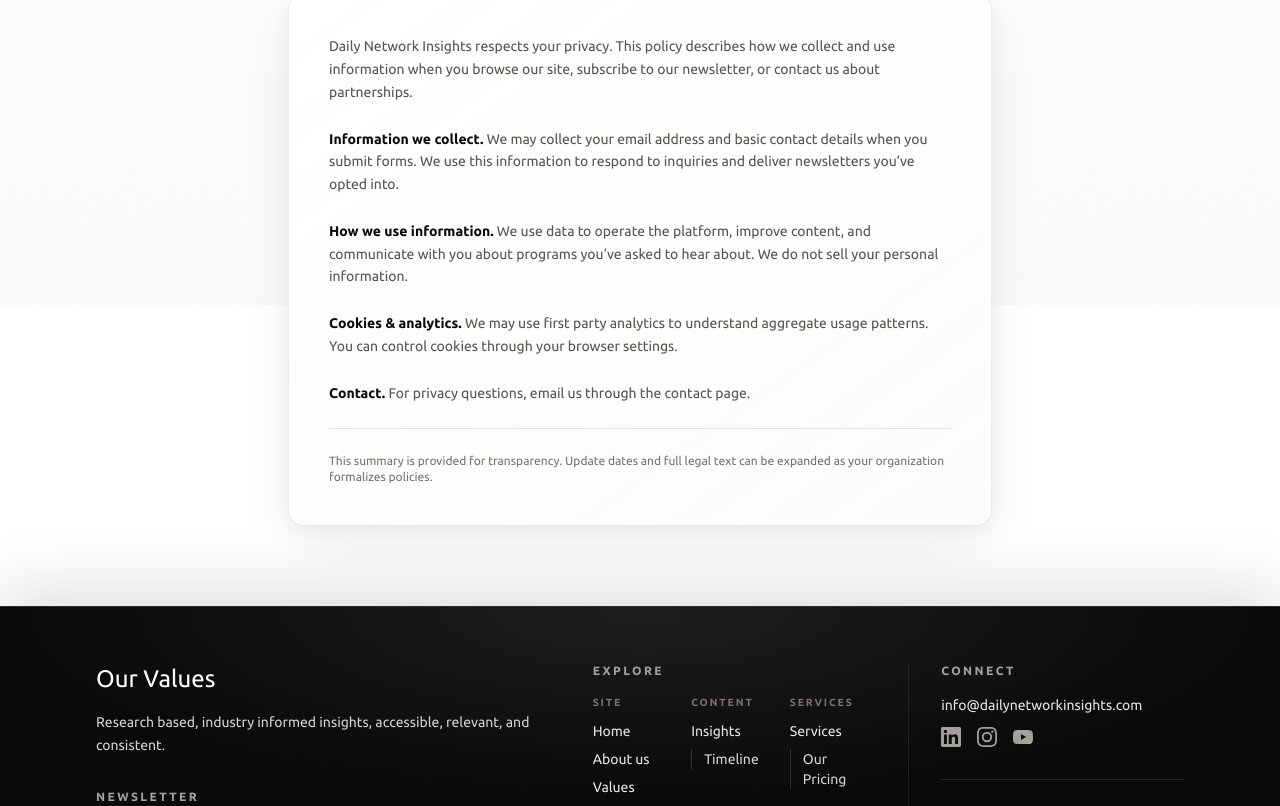
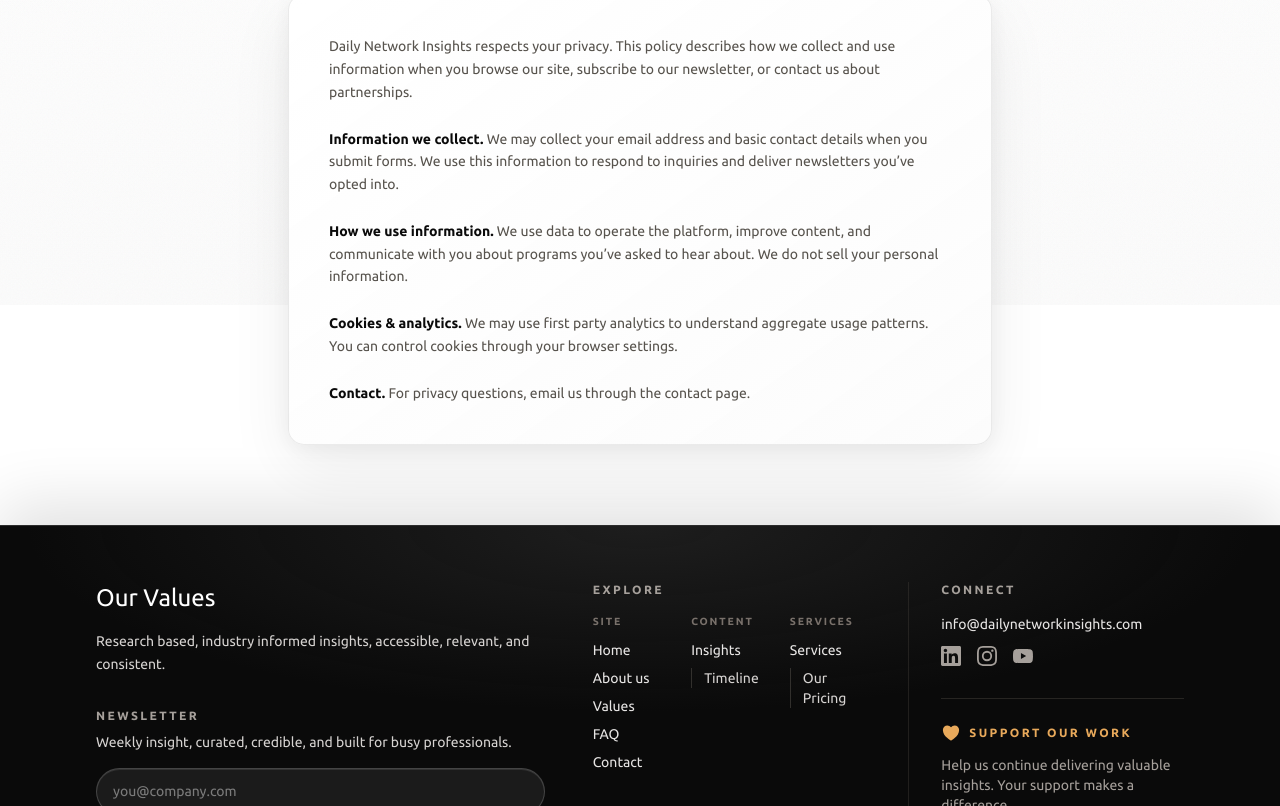
Before and after one commit to QAntonio19/daily-network-insight, a Next.js app: page /privacy in a window 1280 px wide. Shown: the part 495-1301 px from the top of the page. Built offline with nearby package versions, Linux system fonts and the light colour scheme.

Commit message:
privacy and poli fixed

```diff
--- a/app/privacy/page.tsx
+++ b/app/privacy/page.tsx
@@ -43,10 +43,6 @@ export default function PrivacyPage() {
             <strong className="font-semibold text-navy">Contact.</strong> For privacy
             questions, email us through the contact page.
           </p>
-          <p className="border-t border-stone-900/10 pt-6 text-xs text-stone-500">
-            This summary is provided for transparency. Update dates and full legal text can
-            be expanded as your organization formalizes policies.
-          </p>
         </div>
       </Container>
     </>
```
